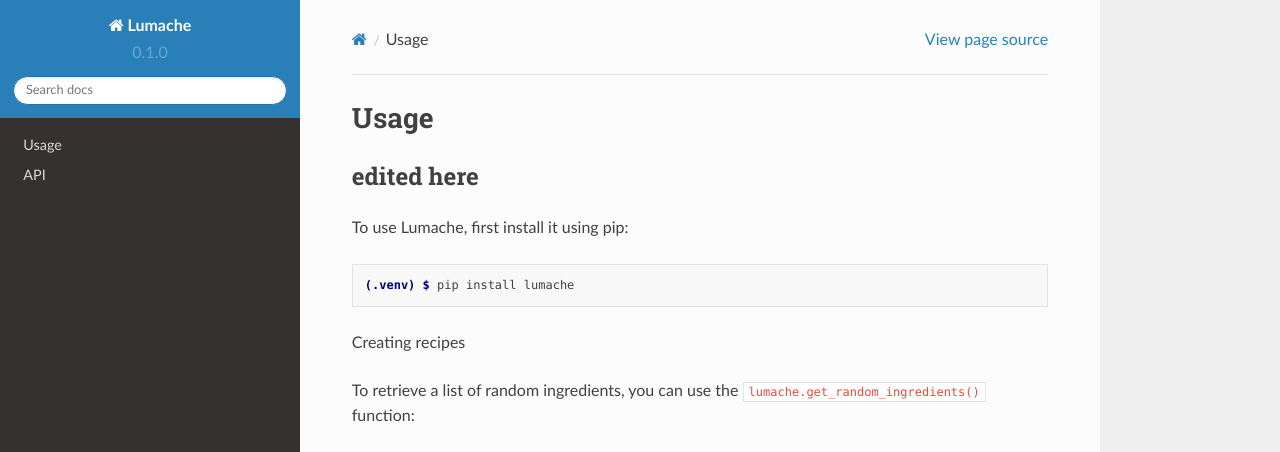
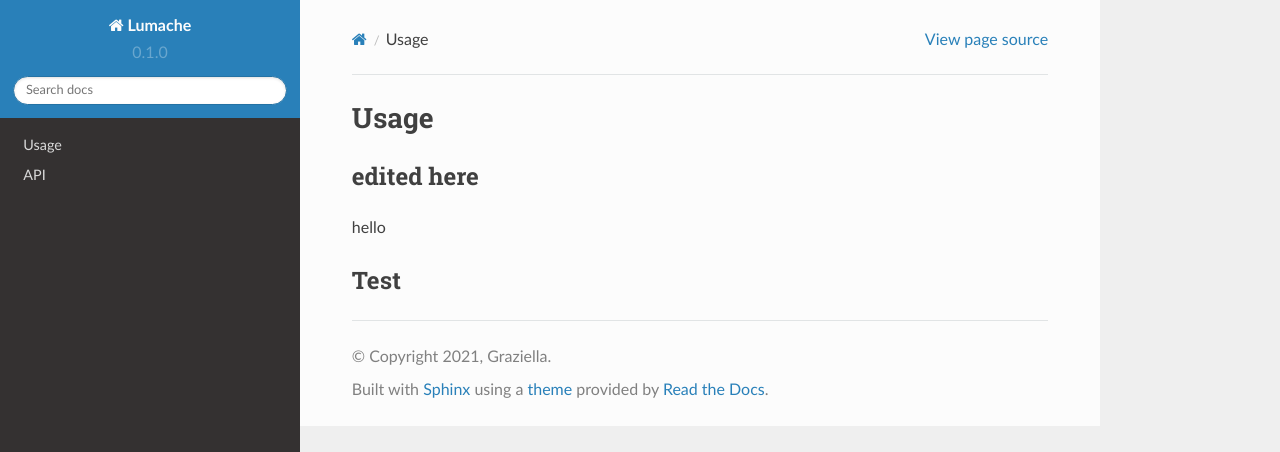
Before and after one commit to bailey-97/readthedocs-tutorial, a Sphinx documentation site: the page built from docs/source/test.rst, in a window 1280 px wide and 1084 px high. Shown: the top 452 px of the window. Built offline with Sphinx 7.4.7 and the Read the Docs theme 2.0.0, drawn with Linux system fonts in a browser that asks for light colours; some of the changed text lies outside the part shown; grey boxes are pictures that could not be loaded.

Commit message:
Update test.rst

```diff
--- a/docs/source/test.rst
+++ b/docs/source/test.rst
@@ -7,31 +7,7 @@
 edited here
 ------------
 
-To use Lumache, first install it using pip:
-
-.. code-block:: console
-
-   (.venv) $ pip install lumache
-
-Creating recipes
-
-
-To retrieve a list of random ingredients,
-you can use the ``lumache.get_random_ingredients()`` function:
-
-.. autofunction:: lumache.get_random_ingredients
-
-The ``kind`` parameter should be either ``"meat"``, ``"fish"``,
-or ``"veggies"``. Otherwise, :py:func:`lumache.get_random_ingredients`
-will raise an exception.
-
-.. autoexception:: lumache.InvalidKindError
-
-For example:
-
->>> import lumache
->>> lumache.get_random_ingredients()
-['shells', 'gorgonzola', 'parsley']
+hello
 
 Test
 ----------------
```
